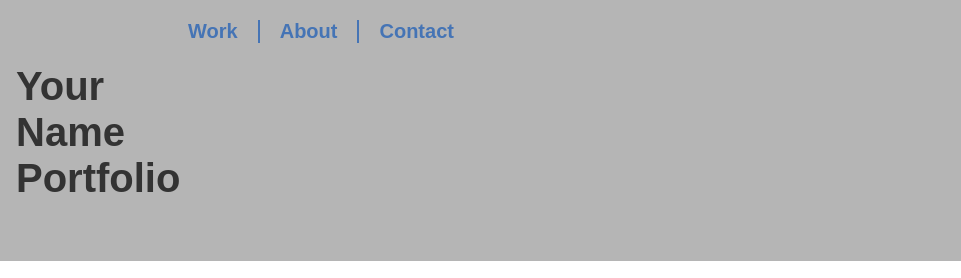
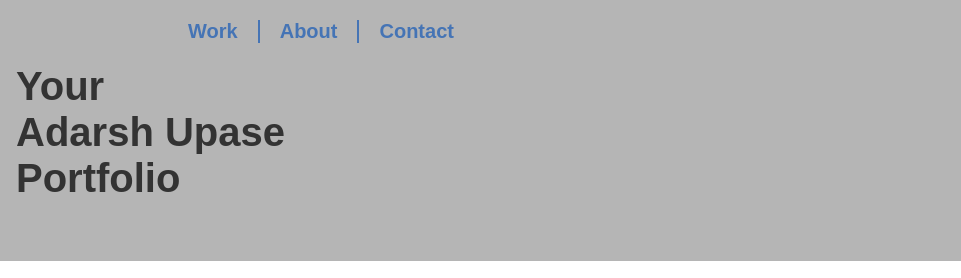
Before and after one commit to Adarshupase/Portfolio, a plain HTML site: page index.html in a window 1280 px wide. Shown: the top 278 px of the page, 319-1280 px from the left. Drawn offline with nearby package versions, Linux system fonts and the light colour scheme.

Commit message:
PES1UG22CS025
PES1UG22CS025

```diff
--- a/index.html
+++ b/index.html
@@ -4,7 +4,7 @@
 	<meta charset="UTF-8">
 
 	<!--/ /---- Put your name in the title of the page ----/ /-->
-	<title>Venkatesh Prasad</title>
+	<title>Adarsh Upase</title>
 
 	<!--/ /-------- Normalize CSS --------/ /-->
 	<link href="https://cdnjs.cloudflare.com/ajax/libs/normalize/8.0.1/normalize.min.css" rel="stylesheet">
@@ -38,7 +38,7 @@
         <div class="wrapper">
 
 			<div class="logo-container">
-				<h1>Your<br>Name<br>Portfolio</h1>
+				<h1>Your<br>Adarsh Upase<br>Portfolio</h1>
 
 				<!-- ------------------------------------------------------
 				Note that the image of the logo is linked to the home page.
```
